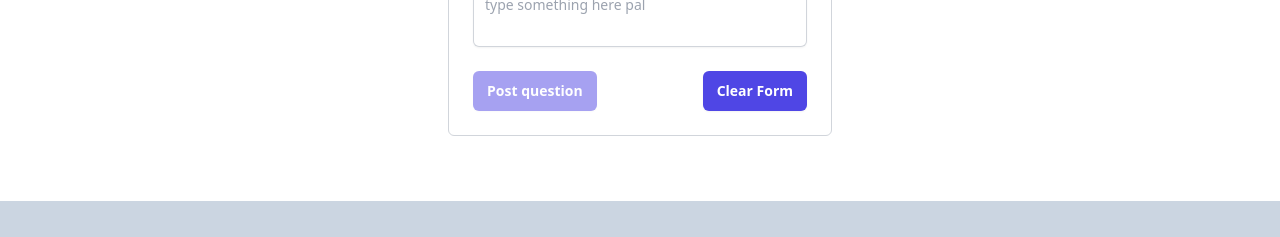
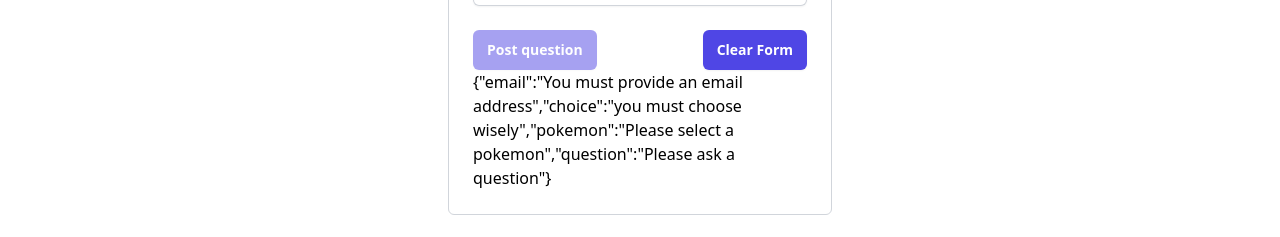
Before and after one commit to RCAbney/radiformiyup, a React (Vite) app: page / in a window 1280 px wide. Both pictures are taken after a click on the button "Login". Shown: the part 511-748 px from the top of the page. Built offline with nearby package versions, Linux system fonts and the light colour scheme; no server answers.

Commit message:
about to break stuff

```diff
--- a/src/routes/App.jsx
+++ b/src/routes/App.jsx
@@ -3,6 +3,7 @@ import { Formik, Field, Form } from "formik";
 import { QuestionFormSchema } from "../validationSchemas/questionFormSchema";
 import { useAdminStore } from "../store/adminStore";
 import usePokemonData from "../queryHooks/getPokemonData";
+import { json } from "react-router-dom";
 
 function App() {
     const formData = useAdminStore((state) => state.formData);
@@ -20,7 +21,7 @@ function App() {
     return (
         <div className="flex flex-col justify-center h-full items-center">
             <Formik
-                enableReinitialize // this is fucking with validation on blur
+                enableReinitialize
                 validateOnMount
                 initialValues={useInitialValues(formData)}
                 validationSchema={QuestionFormSchema}
@@ -318,6 +319,7 @@ function App() {
                                     Clear Form
                                 </button>
                             </div>
+                            <p>{JSON.stringify(errors)}</p>
                         </Form>
                     );
                 }}
@@ -327,3 +329,15 @@ function App() {
 }
 
 export default App;
+
+{/* <div class="lg:pl-72">
+<div class="xl:pl-96">
+  <div class="px-4 py-10 sm:px-6 lg:px-8 lg:py-6">
+    <!-- Main area -->
+  </div>
+</div>
+</div>
+
+<aside class="fixed inset-y-0 left-72 hidden w-96 overflow-y-auto border-r border-gray-200 px-4 py-6 sm:px-6 lg:px-8 xl:block">
+<!-- Secondary column (hidden on smaller screens) -->
+</aside> */}
```
